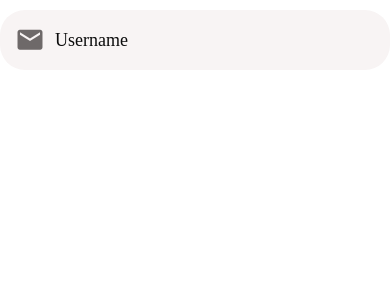
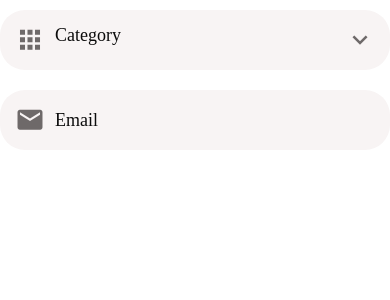
Before and after one commit to GioKub/react-native, a React Native app: screen / in a window 390 px wide. Shown: the top 300 px of the page. Built offline with nearby package versions, Linux system fonts and the light colour scheme.

Commit message:
implemented appPicker componenet

```diff
--- a/App.js
+++ b/App.js
@@ -1,13 +1,15 @@
 import React from 'react';
 import { View } from 'react-native';
 
+import AppPicker from './app/components/AppPicker';
 import AppTextInput from './app/components/AppTextInput';
 import Screen from './app/components/Screen';
 
 export default function App() {
   return (
     <Screen>
-      <AppTextInput placeholder="Username" icon="email"/>
+      <AppPicker icon="apps" placeholder="Category"/>
+      <AppTextInput icon="email" placeholder="Email"/>
     </Screen>
   );
 }
--- /dev/null
+++ b/app/components/AppPicker.js
@@ -0,0 +1,43 @@
+import React from 'react'
+import { View, TextInput, StyleSheet, Platform } from 'react-native'
+import { MaterialCommunityIcons } from '@expo/vector-icons'
+
+import AppText from './AppText'
+import defaultStyles from '../config/styles'
+
+function AppPicker({icon, placeholder, ...otherProps}){
+    return(
+        <View style={styles.container}>
+            {icon && <MaterialCommunityIcons
+                name={icon}
+                size={30}
+                color={defaultStyles.colors.medium}
+                style={styles.icon}/>}
+            <AppText style={styles.text}>{placeholder}</AppText>
+            <MaterialCommunityIcons
+                name="chevron-down"
+                size={30}
+                color={defaultStyles.colors.medium}
+                />
+        </View>
+    )
+}
+
+const styles = StyleSheet.create({
+    container:{
+        backgroundColor: defaultStyles.colors.light,
+        borderRadius: 25,
+        flexDirection: "row",
+        width: "100%",
+        padding: 15,
+        marginVertical: 10
+    },
+    icon:{
+        marginRight: 10
+    },
+    text:{
+        flex: 1
+    }
+})
+
+export default AppPicker
```
